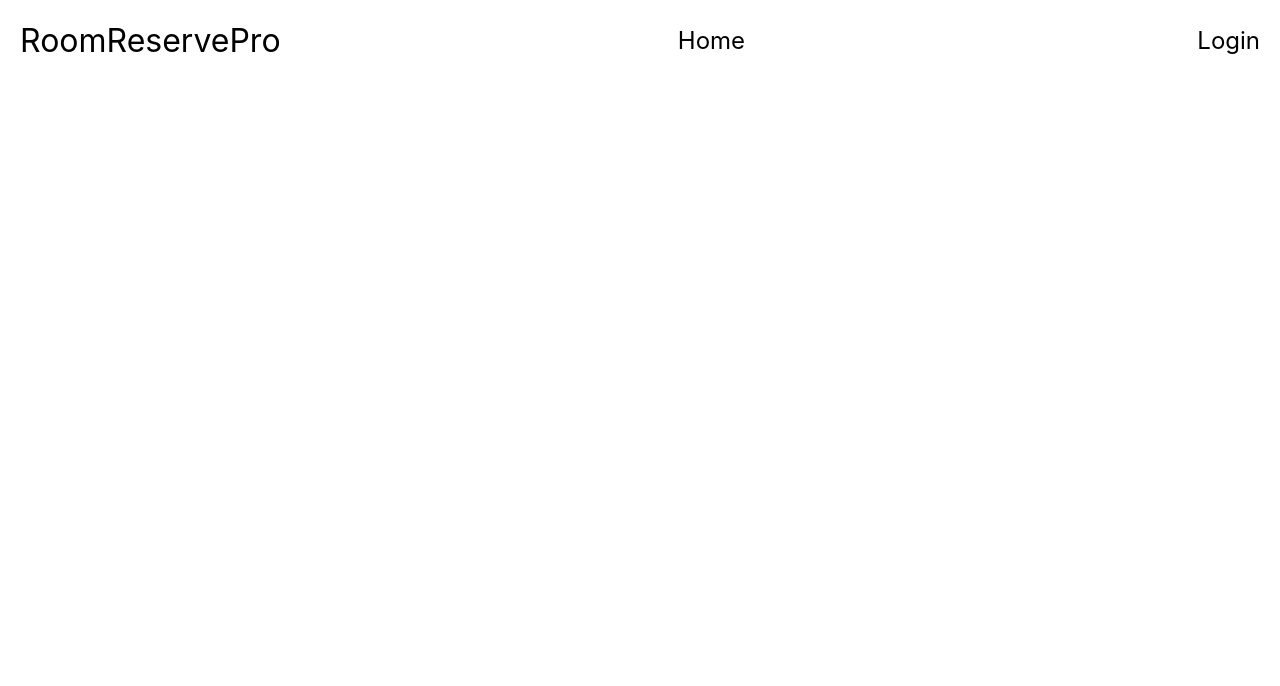
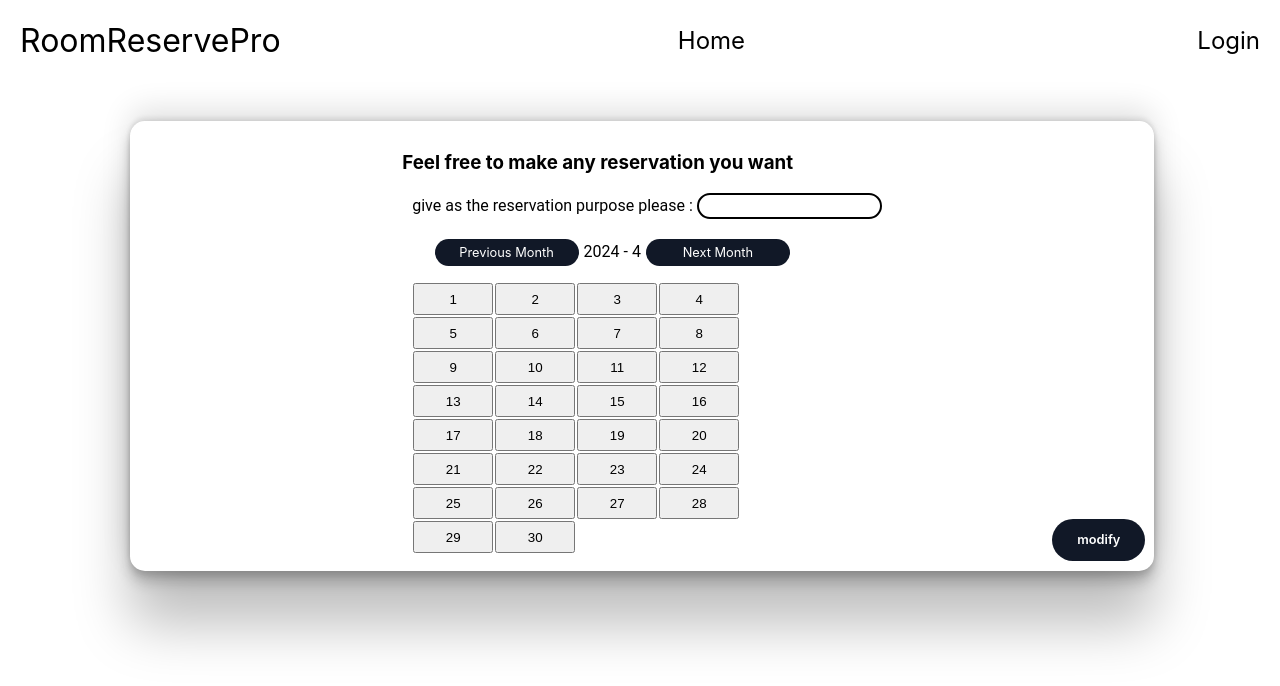
Before and after one commit to habibmimouna/Meeting_room_booking_angular_frontend, an Angular app: page /booking/modify/1/1 in a window 1280 px wide. Before the commit this address led to /. Shown: the top 686 px of the page. Built offline with nearby package versions, Linux system fonts and the light colour scheme.

Commit message:
implement reservation update : calendar component

```diff
--- a/src/app/app.routes.ts
+++ b/src/app/app.routes.ts
@@ -15,5 +15,5 @@ export const routes: Routes = [
     { path: "auth/login", component: LoginComponent },
     { path: "auth/register", component: RegisterComponent },
     { path: "booking/:id", component: BookingComponent },
-    { path: "booking/modify/:id", component: ModifyBookingComponent },
+    { path: "booking/modify/:id/:meetingRoomId", component: ModifyBookingComponent },
 ];
--- a/src/app/components/account/account.component.html
+++ b/src/app/components/account/account.component.html
@@ -32,7 +32,7 @@
               <button (click)="deleteReservation(userReservation)" class="button">
                 Delete
               </button>
-              <button class="button"  (click)="openReservationPage(userReservation._id)"  >Modify</button>
+              <button class="button"  (click)="openReservationPage(userReservation._id,userReservation.meetingRoom)"  >Modify</button>
             </td>
           </tr>
         </tbody>
--- a/src/app/components/account/account.component.ts
+++ b/src/app/components/account/account.component.ts
@@ -99,10 +99,12 @@ export class AccountComponent {
       console.error('No currentUser found in localStorage.');
     }
   }
-  openReservationPage(Id:string|undefined) {
-    if (Id) {
-      console.log(Id);
-      this.router.navigate(['/booking/modify', Id]);
+  openReservationPage(Id:string|undefined,meetingRoomId:string) {
+    if (Id ) {
+      console.log("resrvation id :",Id);
+      console.log("meetingroom id :",meetingRoomId);
+
+      this.router.navigate(['/booking/modify', Id,meetingRoomId]);
 
     } else {
 
--- a/src/app/components/calendar/calendar.component.ts
+++ b/src/app/components/calendar/calendar.component.ts
@@ -49,7 +49,11 @@ export class CalendarComponent {
       console.log(this.modifyOrCreate);
       this.route.params.subscribe((params) => {
         this.reservation._id = params['id'];
+        this.meetingRoomId = params['meetingRoomId'];
+        this.reservation.meetingRoom = this.meetingRoomId;
+
         console.log(this.reservation._id);
+        console.log('test', this.reservation.meetingRoom);
       });
     } else {
       this.modifyOrCreate = 'Create';
@@ -158,25 +162,30 @@ export class CalendarComponent {
           .subscribe(
             (data) => {
               console.error('reservation made with success:', data);
+              window.alert('reservation created with successfully  :) !!')
               window.location.reload();
             },
             (error) => {
-
               console.error('Error making reservation:', error);
-
             }
           );
       } else {
         if (this.reservation._id) {
-          console.log('reservation to update', this.reservation._id);
-          await this.reservationService.updateReservation(this.reservation._id);
+          console.log('reservation to update', this.reservation);
+          await this.reservationService
+            .updateReservation(this.reservation._id, this.reservation)
+            .subscribe((res) => {
+              console.error('reservation updated with success:', res);
+              console.log(res);
+              window.alert('reservation updated with success  :) !!')
+              window.location.reload()
+            });
         } else {
           console.error('Reservation ID is undefined');
         }
       }
     } catch (error) {
       console.error('Error making reservation:', error);
-
     }
   }
 }
--- a/src/app/services/reservation.service.ts
+++ b/src/app/services/reservation.service.ts
@@ -24,10 +24,10 @@ export class ReservationService {
   deleteReservation(res:Reservation): Observable<Object> {
     return this.httpClient.delete(this.baseURL, { body: { res } });
   }
-  updateReservation(id:string): Observable<Object> {
+  updateReservation(id:string,res:Reservation): Observable<Object> {
     let currentToken = localStorage.getItem('userToken') || '';
     const headers = new HttpHeaders().set('Authorization', currentToken);
-    return this.httpClient.put(`${this.baseURL}`, id, {
+    return this.httpClient.put(`${this.baseURL}`, res, {
       headers: headers,
     });
   }
```
